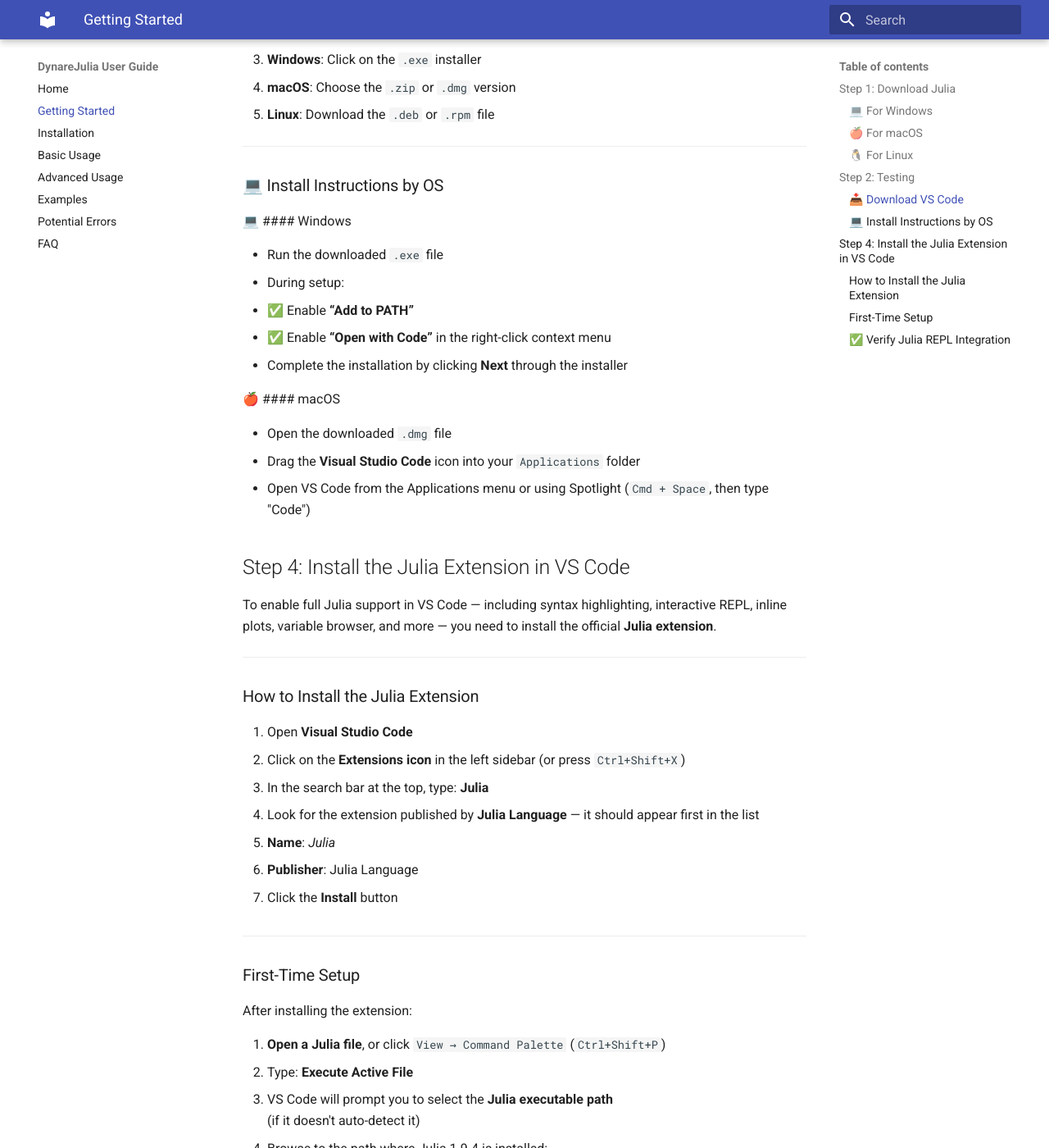
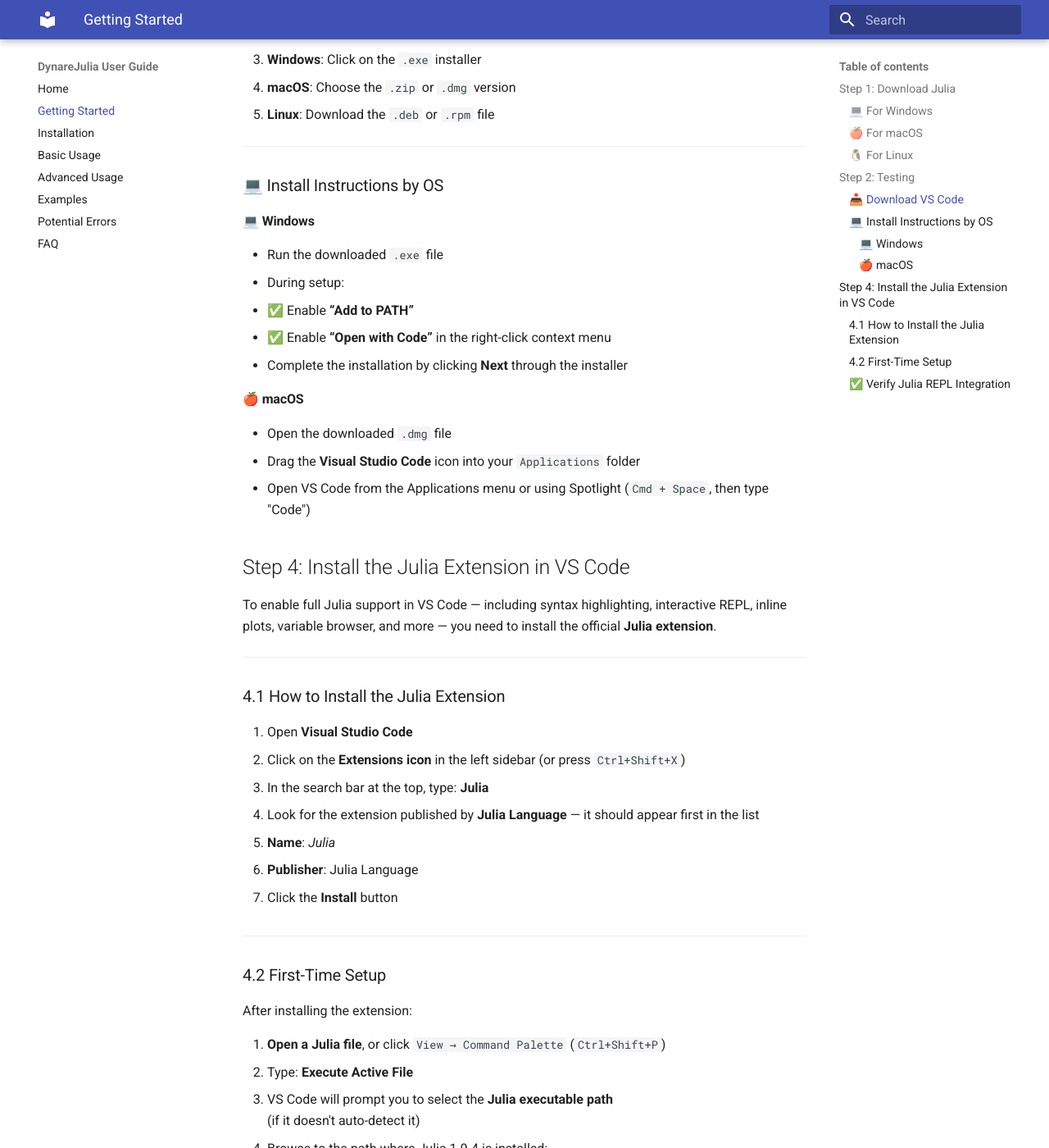
Before and after one commit to AsyaKostanyan/DynareJulia-User-Guide, an MkDocs documentation site: the page built from docs/getting-started.md, in a window 1280 px wide and 1400 px high, scrolled down 1583 px. Shown: the whole window at 82% size. Built offline with MkDocs 1.6.1 and Material for MkDocs 9.7.7, drawn with Linux system fonts in a browser that asks for light colours; some of the changed text lies outside the part shown.

Commit message:
Deploy installation page

````diff
--- a/docs/getting-started.md
+++ b/docs/getting-started.md
@@ -56,7 +56,7 @@
 
 ### 💻 Install Instructions by OS
 
-💻 #### Windows
+#### 💻 Windows
 
 - Run the downloaded `.exe` file
 - During setup:
@@ -64,7 +64,7 @@
   - ✅ Enable **“Open with Code”** in the right-click context menu
 - Complete the installation by clicking **Next** through the installer
 
-🍎 #### macOS
+#### 🍎 macOS
 
 - Open the downloaded `.dmg` file
 - Drag the **Visual Studio Code** icon into your `Applications` folder
@@ -77,7 +77,7 @@
 
 ---
 
-### How to Install the Julia Extension
+### 4.1 How to Install the Julia Extension
 
 1. Open **Visual Studio Code**
 2. Click on the **Extensions icon** in the left sidebar (or press `Ctrl+Shift+X`)
@@ -92,7 +92,7 @@
 
 ---
 
-### First-Time Setup
+### 4.2 First-Time Setup
 
 After installing the extension:
 
@@ -131,5 +131,4 @@
 1. Create a new file and save it as `test.jl`
 2. Add:
 
-```julia
 println("Hello from Julia in VS Code!")
````
Also changed, not shown: docs/installation.md (+87 -2 lines).
